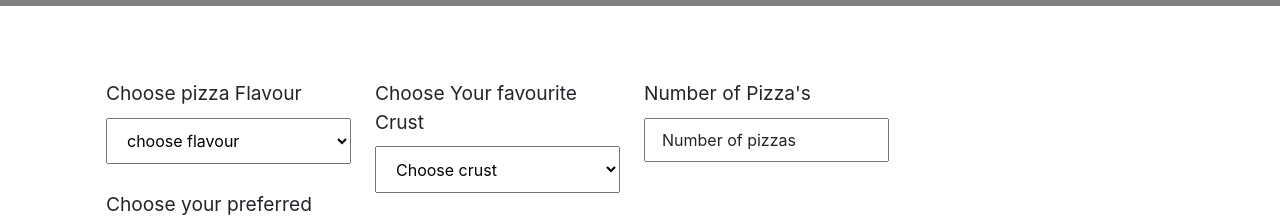
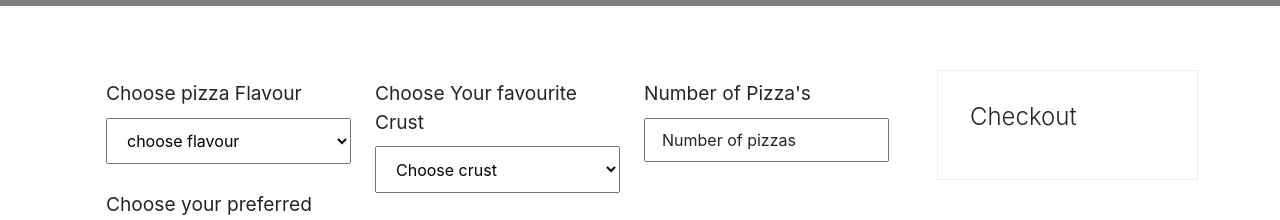
Before and after one commit to fobiero/IP_4_Pizza_eCommerce_Application, a plain HTML site: page index.html in a window 1280 px wide. Shown: the part 732-952 px from the top of the page. Drawn offline with nearby package versions, Linux system fonts and the light colour scheme.

Commit message:
finished build orders

```diff
--- a/css/custom.css
+++ b/css/custom.css
@@ -156,3 +156,19 @@ input::placeholder {
     margin-top: 2.8rem;
     padding: .5rem .8rem;
 }
+
+.checkOut {
+    padding: 2rem;
+    border: 1px solid #eee;
+}
+
+.checkOut h3 {
+    text-transform: capitalize;
+    font-weight: 300;
+    font-size: 1.5rem;
+    margin-bottom: 1rem;
+}
+
+.total-checkout {
+    display: none;
+}
--- a/index.html
+++ b/index.html
@@ -53,7 +53,7 @@
         </div>
     </div>
     <!-- end hero  -->
-    <div class="order" id="order">
+    <div class="order" id="order" data-aos="fade-right">
         <div class="container">
             <div class="row">
                 <div class="col-md-9">
@@ -118,7 +118,12 @@
                     </div>
                 </div>
                 <div class="col-md-3 ">
-                    <!-- <h3 class="h_3_title ">checkout</h3> -->
+                    <div class="checkOut ">
+                        <h3>checkout</h3>
+                        <div class="total-checkout ">
+                            <h5 id="total ">totals checkOut :</h5>
+                        </div>
+                    </div>
                 </div>
             </div>
         </div>
```
